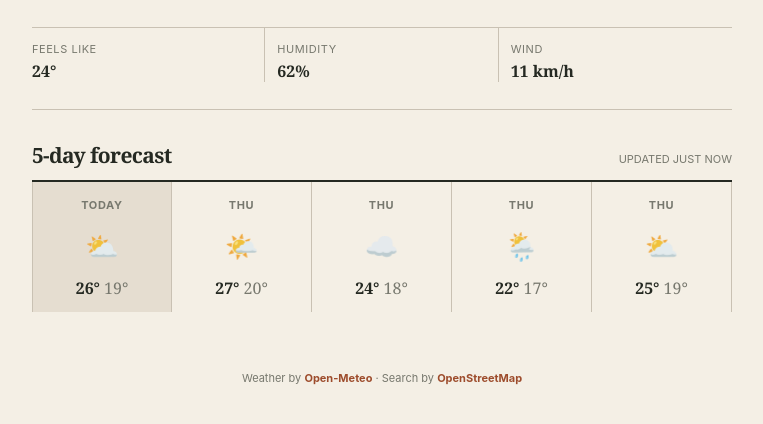
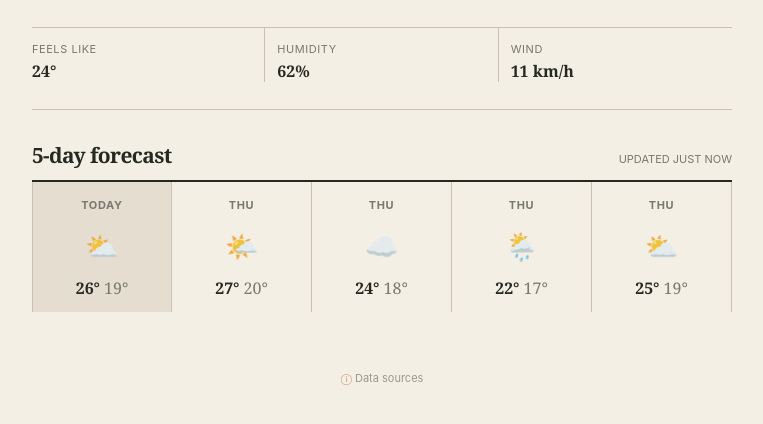
Before and after one commit to Hamidooh/weather-app, a plain HTML site: page index.html in a window 1280 px wide. Shown: the part 420-844 px from the top of the page, without its empty margins (258-1021 px from the left). Drawn offline with Linux system fonts and the light colour scheme.

Commit message:
Collapse data source attribution

```diff
--- a/css/styles.css
+++ b/css/styles.css
@@ -307,12 +307,24 @@ h2 {
 .message.error { color: var(--accent-deep); }
 
 .footer {
+  width: fit-content;
   margin-top: 25px;
+  margin-right: auto;
+  margin-left: auto;
   text-align: center;
   color: var(--muted);
   font-size: 11px;
 }
 
+.footer summary {
+  cursor: pointer;
+  list-style: none;
+  opacity: .72;
+}
+
+.footer summary::-webkit-details-marker { display: none; }
+.footer summary::before { content: "ⓘ "; color: var(--accent); }
+.footer span { display: block; margin-top: 5px; }
 .footer a {
   color: var(--accent-deep);
   text-decoration: none;
--- a/index.html
+++ b/index.html
@@ -46,7 +46,10 @@
       <div class="forecast" id="forecast"></div>
       <p class="message" id="message" role="status"></p>
     </section>
-    <p class="footer">Weather by <a href="https://open-meteo.com/" target="_blank" rel="noreferrer">Open-Meteo</a> · Search by <a href="https://www.openstreetmap.org/" target="_blank" rel="noreferrer">OpenStreetMap</a></p>
+    <details class="footer">
+      <summary>Data sources</summary>
+      <span>Weather by <a href="https://open-meteo.com/" target="_blank" rel="noreferrer">Open-Meteo</a> · Search by <a href="https://www.openstreetmap.org/" target="_blank" rel="noreferrer">OpenStreetMap</a></span>
+    </details>
   </main>
 
   <script src="js/app.js"></script>
```
Also changed, not shown: 1 other file.
